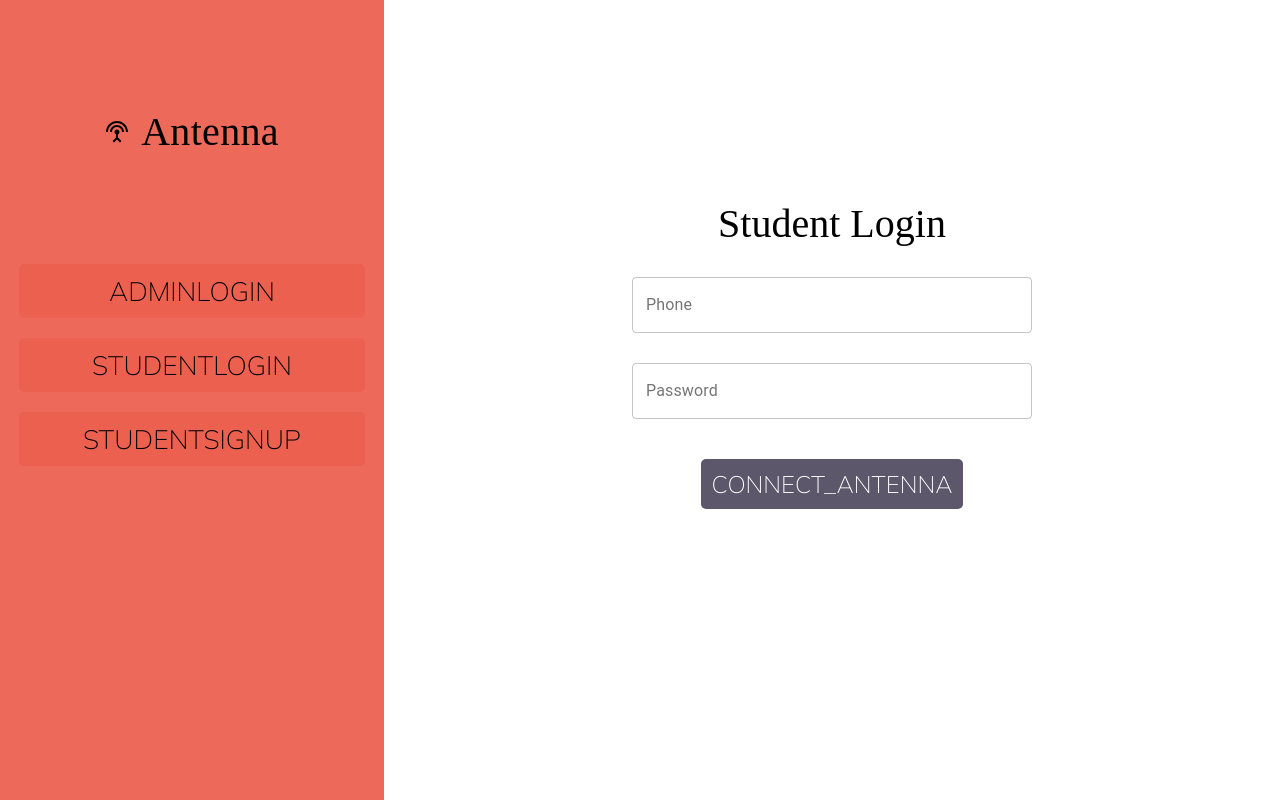
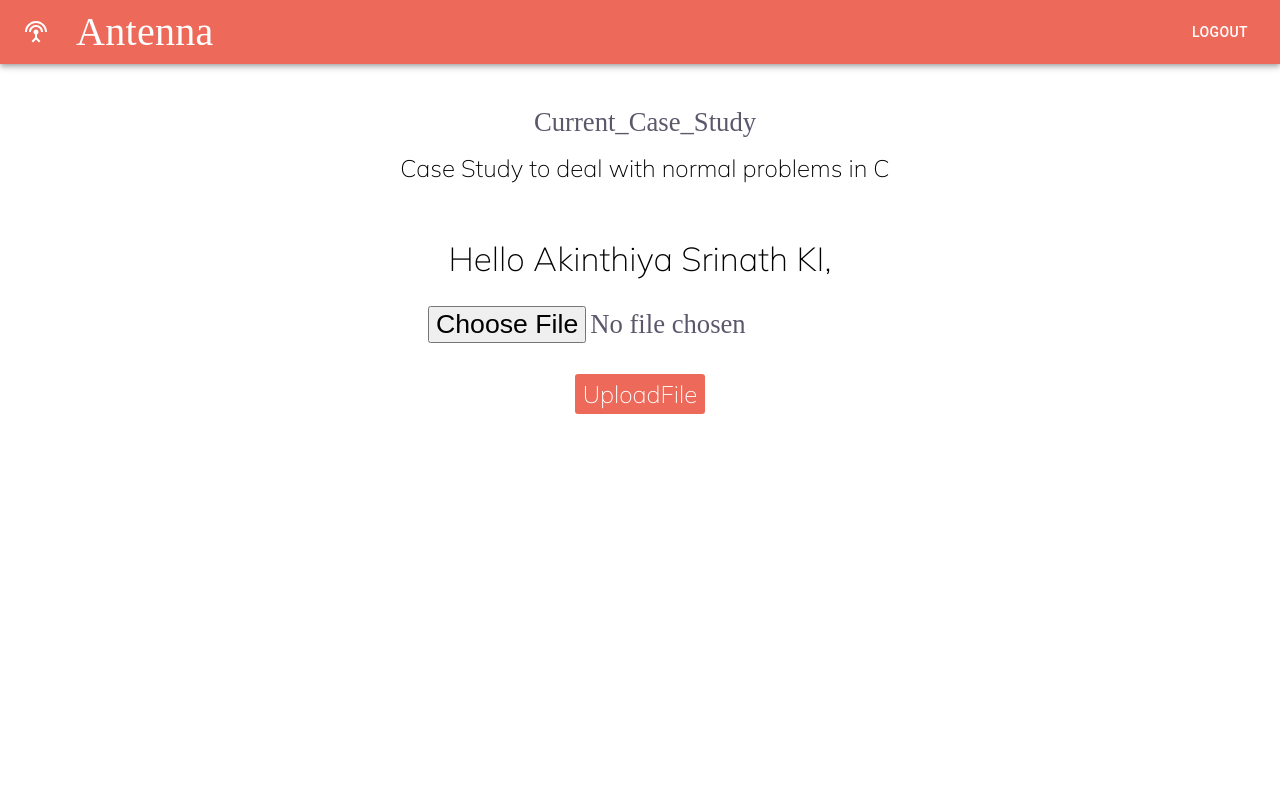
Before and after one commit to kiasNostieDev/Antenna, a React (Create React App) app: page /student in a window 1280 px wide. Built offline with nearby package versions, Linux system fonts and the light colour scheme; a web font is replaced by a local one.

Commit message:
Login and jwt token finished

```diff
--- a/package.json
+++ b/package.json
@@ -14,6 +14,7 @@
     "http-proxy-middleware": "^1.0.5",
     "react": "^16.13.1",
     "react-dom": "^16.13.1",
+    "react-router-dom": "^5.2.0",
     "react-scripts": "3.4.3"
   },
   "scripts": {
--- a/src/App.js
+++ b/src/App.js
@@ -1,7 +1,5 @@
 import React from 'react';
 import './App.css';
-import AdminHub from './Components/AdminHub';
-import StudentHub from './Components/StudentHub';
 import AuthPage from './Components/AuthPage';
 
 function App() {
--- a/src/Components/Auth/StuLog.js
+++ b/src/Components/Auth/StuLog.js
@@ -1,50 +1,80 @@
-import React, { useState } from "react";
-import "../Styles/StuLog.css";
-import TextField from "@material-ui/core/TextField";
-import { makeStyles } from "@material-ui/core/styles";
+import React, { useState } from 'react'
+import '../Styles/StuLog.css'
+import TextField from '@material-ui/core/TextField'
+import { makeStyles } from '@material-ui/core/styles'
+import axios from 'axios'
+import { useHistory, Link } from 'react-router-dom'
 
-const useStyles = makeStyles((theme) => ({
+
+const data = {
+  mobileNumber: '',
+  password: ''
+}
+
+const useStyles = makeStyles(theme => ({
   field: {
-    width: "400px",
-  },
-}));
+    width: '400px'
+  }
+}))
 
-export default function StuLog() {
+export default function StuLog () {
+  var history = useHistory()
   const [phone, setPhone] = useState('')
   const [pwd, setPwd] = useState('')
+  const [alerText, setAlertText] = useState('Student Login')
+  const [inidiColor, setIndiColor] = useState('#000')
   const classes = useStyles()
 
-  function handleClick(){}
+  function handleClick () {
+    data.mobileNumber = phone
+    data.password = pwd
+
+    const proxyUrl = 'http://localhost:8080/'
+    const urlsign = 'http://localhost:4500/students/login'
+    axios.post(proxyUrl + urlsign, data).then(res => {
+      if (res.data.antenna) {
+        setIndiColor('#ED6A5A')
+        setAlertText('Wrong Credentials')
+      }
+      console.log(res.data)
+      localStorage.setItem('AntennaWaveForm', res.data)
+      history.push('/student')
+    })
+  }
 
   return (
-    <div className="StuLogAuth">
-      <div className="StuLogHeading">Student Login</div>
-      <div className="BoxAdmin">
+    <div className='StuLogAuth'>
+      <div className='StuLogHeading' style={{ color: inidiColor }}>
+        {alerText}
+      </div>
+      <div className='BoxAdmin'>
         <TextField
-          id="outlined-basic"
-          label="Phone"
+          id='phone'
+          label='Phone'
           className={classes.field}
-          variant="outlined"
+          variant='outlined'
           onChange={e => {
             setPhone(e.target.value)
           }}
         />
       </div>
-      <div className="BoxAdmin">
+      <div className='BoxAdmin'>
         <TextField
-          id="outlined-basic"
-          label="Password"
+          id='pwd'
+          label='Password'
           className={classes.field}
-          variant="outlined"
+          variant='outlined'
           type='password'
           onChange={e => {
             setPwd(e.target.value)
           }}
         />
       </div>
-      <div className="StuLogin">
-          <button className="btnlogin" onClick={handleClick}>COnnect_antenna</button>
+      <div className='StuLogin'>
+        <button className='btnlogin' onClick={handleClick}>
+          COnnect_antenna
+        </button>
       </div>
     </div>
-  );
+  )
 }
--- a/src/Components/Auth/StuSi.js
+++ b/src/Components/Auth/StuSi.js
@@ -4,7 +4,6 @@ import TextField from '@material-ui/core/TextField'
 import { makeStyles } from '@material-ui/core/styles'
 import InputLabel from '@material-ui/core/InputLabel'
 import MenuItem from '@material-ui/core/MenuItem'
-import FormHelperText from '@material-ui/core/FormHelperText'
 import FormControl from '@material-ui/core/FormControl'
 import Select from '@material-ui/core/Select'
 import { names } from '../../data'
--- a/src/Components/StudentHub.js
+++ b/src/Components/StudentHub.js
@@ -7,7 +7,7 @@ import Button from "@material-ui/core/Button";
 import IconButton from "@material-ui/core/IconButton";
 import SettingsInputAntenna from "@material-ui/icons/SettingsInputAntenna";
 import "./Styles/StudentHub.css";
-import { storage, fb } from "../FIrebase/firebase";
+import { fb } from "../FIrebase/firebase";
 
 const useStyles = makeStyles((theme) => ({
   root: {
@@ -44,14 +44,12 @@ const useStyles = makeStyles((theme) => ({
 export default function StudentHub() {
 
   const [file, setFile] = useState()
-  const [progress, setProgress] = useState(0)
   const el = useRef()
   const allInputs = {imgURL: ''}
   const [fileurl, setFileURL] = useState(allInputs)
 
   const classes = useStyles();
   function AppBarCustom() {
-    const classes = useStyles();
 
     return (
       <div className={classes.root}>
@@ -91,7 +89,6 @@ export default function StudentHub() {
   }
 
   function handleChange(event){
-    setProgress(0)
     const imageFile = event.target.files[0]
     console.log(imageFile)
     setFile(imagefile => (imageFile))
--- a/src/index.js
+++ b/src/index.js
@@ -1,11 +1,20 @@
-import React from 'react';
-import ReactDOM from 'react-dom';
-import './index.css';
-import App from './App';
+import React from 'react'
+import ReactDOM from 'react-dom'
+import './index.css'
+import { BrowserRouter as Router, Switch, Route } from 'react-router-dom'
+import App from './App'
+import StudentHub from './Components/StudentHub'
+import AdminHub from './Components/AdminHub'
 
 ReactDOM.render(
-  <React.StrictMode>
-    <App />
-  </React.StrictMode>,
+  <Router>
+    <div>
+      <Switch>
+        <Route exact path='/' component={App} />
+        <Route path='/student' component={StudentHub} />
+        <Route path='/root' component={AdminHub}/>
+      </Switch>
+    </div>
+  </Router>,
   document.getElementById('root')
-);
+)
```
Also changed, not shown: 1 other file (tests, documents, lock files or other folders).
